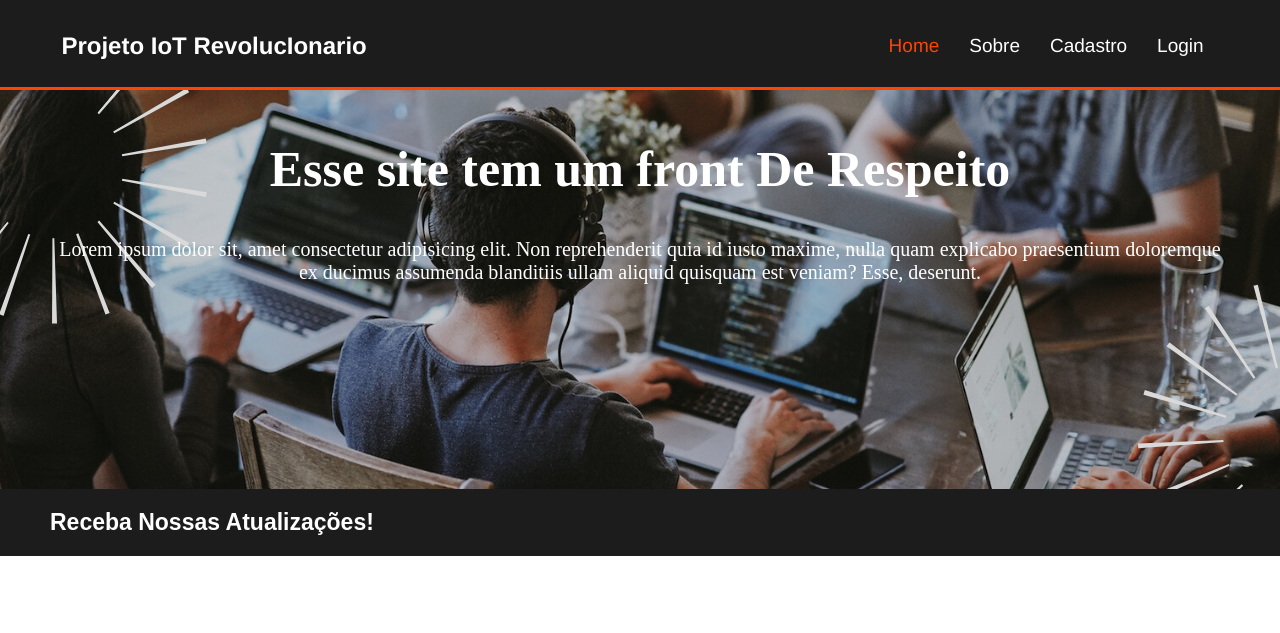
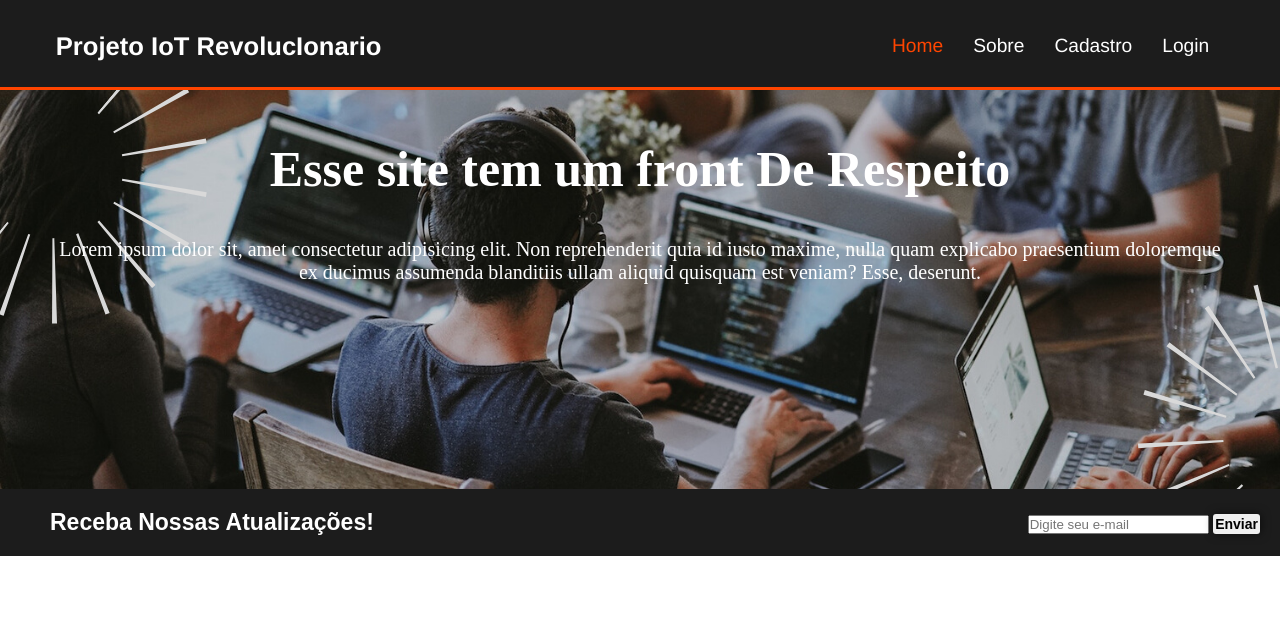
Before and after one commit to GuhDev0/Landing_page_Institucion, a plain HTML site: page index.html in a window 1280 px wide. Shown: the top 633 px of the page. Drawn offline with Linux system fonts and the light colour scheme.

Commit message:
pagina atualizada

```diff
--- a/css.css
+++ b/css.css
@@ -1,3 +1,7 @@
+
+
+
+
 *{
     margin: 0;
     padding: 0;
@@ -12,6 +16,7 @@
 }
 body{
     font-family: var(--FontPrincipal);
+    min-width: 1200px;
 }
 .linha{
     height: 3px;
@@ -29,7 +34,7 @@
 
 }
 .cabecalho h1{
-    font-size: 24px;
+    font-size: 2vw;
     font-family: var(--fontTerceira);
     padding-right:  30vw ;
 
@@ -51,7 +56,7 @@
     text-decoration: none;
     color:var(--color2);
     font-family: var(--fontTerceira);
-    font-size: 19px;
+    font-size: 1.5vw;
 }
 #home{
     color: #ff4500;
@@ -96,16 +101,33 @@
     font-size: 20px;
 
 }
-.bloco2 {
+.bloco2{
     background-color: var(--color1);
     color: var(--color2);
     padding: 20px;
-
+    display: flex;
+    justify-content: space-between;
 
 }
 .bloco2 h2{
     padding-left: 30px;
     font-size: 23px;
+}
+.email{
+        padding-top: 5px;
+
+    }
+.email .botao{
+    border-radius: 3px;
+    border-style: none;
+
+    padding: 2px;
+    box-shadow: 1px 0px 10px rgba(0, 0, 0, 0.541);
+    font: bold  14px var(--FontPrincipal);
+}
+.email .botao:hover{
+    background-color: var(--color3);
+    color: var(--color2);
 }
 .container ul{
     display: flex;
@@ -117,15 +139,15 @@
     margin: 80px auto 150px auto;
     position: relative;
     left: 44px;
+}
 
-
-}
 .container li p{
     width: 218px;
     text-align: center;
     align-items: center;
     position: relative;
     top:-110px;
+    left: 20px;
 }
 .container li h3{
     text-align: center;
--- a/index.html
+++ b/index.html
@@ -33,7 +33,13 @@
                 <div class="bloco2">
                     <h2>
                         Receba Nossas Atualizações!
-                    </h2>
+
+
+                     </h2>
+                    <nav class="email">
+                        <input id="inp_email" placeholder="Digite seu e-mail">
+                        <button class="botao">Enviar</button>
+                    </nav>
                 </div>
             <section class="container">
                 <ul>
```
